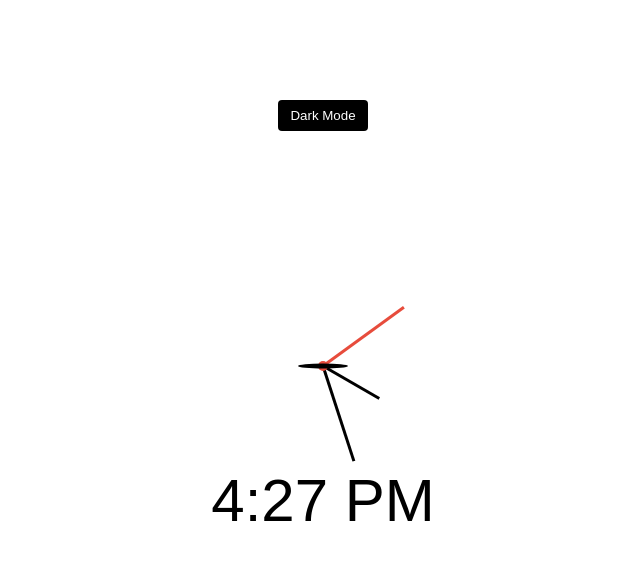
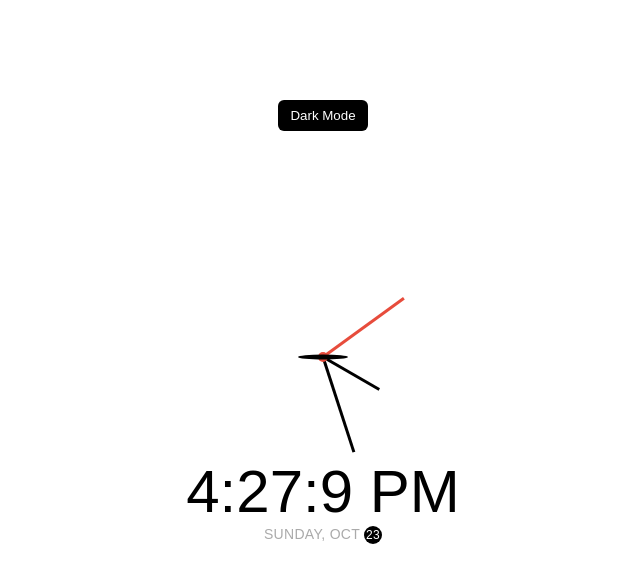
Before and after one commit to Animashaun87/Time-Clock-App, a plain HTML site: page index.html in a window 1280 px wide. Shown: the whole page, without its empty margins (317-957 px from the left). Drawn offline with Linux system fonts and the light colour scheme.

Commit message:
worked on seconds and displayed on the browser

```diff
--- a/clock.js
+++ b/clock.js
@@ -34,8 +34,8 @@ function setTime() {
 	hourEl.style.transform = `translate(-50%, -100%) rotate(${scale(hoursForClock, 0, 12, 0, 360)}deg)`;
 	minuteEl.style.transform = `translate(-50%, -100%) rotate(${scale(minutes, 0, 60, 0, 360)}deg)`;
 	secondEl.style.transform = `translate(-50%, -100%) rotate(${scale(seconds, 0, 60, 0, 360)}deg)`;
-	timeEl.innerHTML = `${hoursForClock}:${minutes < 10 ? `0${minutes}` : minutes} ${ampm}`
-	date.innerHTML = `${days[day]}, ${months[month]} <span class="circle">${date}</span>`
+	timeEl.innerHTML = `${hoursForClock}:${minutes < 10 ? `0${minutes}` : minutes}:${seconds} ${ampm}`
+	dateEl.innerHTML = `${days[day]}, ${months[month]} <span class="circle">${date}</span>`
 
 }
 setTime()
--- a/style.css
+++ b/style.css
@@ -36,7 +36,7 @@ body {
 	background-color: var(--primary-color);
 	color: var(--secondary-color);
 	border: 0;
-	border-radius: 4px;
+	border-radius: 6px;
 	padding: 8px 12px;
 	position: absolute;
 	top: 100px;
```
